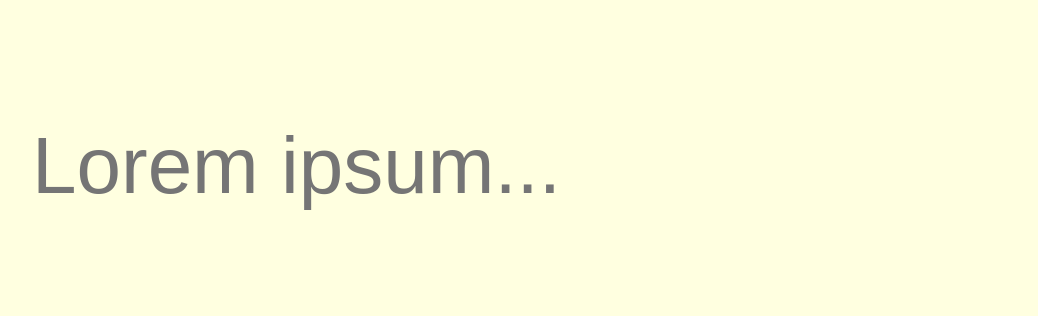
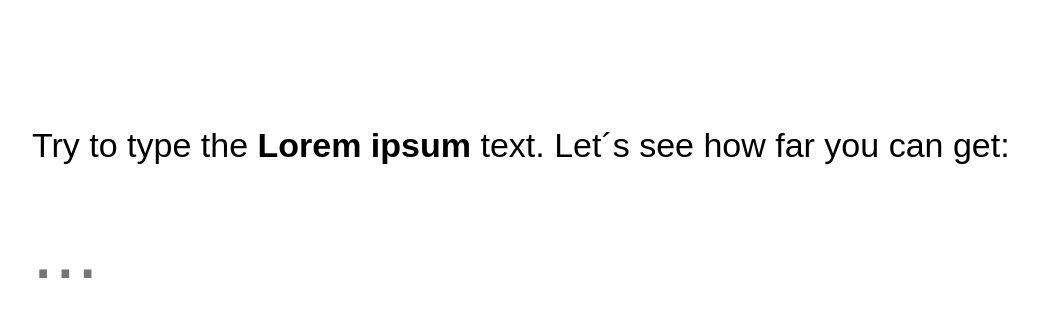
Before and after one commit to jeslage/lorem-ipsum-game, a Svelte app: page / in a window 1280 px wide. Shown: the top 316 px of the page, without its empty margins (8-1046 px from the left). Built offline with nearby package versions, Linux system fonts and the light colour scheme.

Commit message:
Added instructions

```diff
--- a/public/global.css
+++ b/public/global.css
@@ -14,7 +14,6 @@ body {
   margin: 120px auto;
   width: calc(100% - 80px);
   max-width: 1240px;
-  background: lightyellow;
 }
 
 a {
--- a/src/App.svelte
+++ b/src/App.svelte
@@ -54,10 +54,6 @@
     color: crimson;
   }
 
-  b {
-    text-decoration: underline;
-  }
-
   textarea {
     font-size: 80px;
     width: 100%;
@@ -93,9 +89,14 @@
   </div>
   <button on:click={() => handleRetry()}>Retry</button>
 {:else}
+  <p>
+    Try to type the
+    <b>Lorem ipsum</b>
+    text. Let´s see how far you can get:
+  </p>
   <textarea
     bind:value={text}
     bind:this={textareaElement}
-    placeholder="Lorem ipsum..."
+    placeholder="..."
     on:keyup={() => handleKeyUp()} />
 {/if}
```
